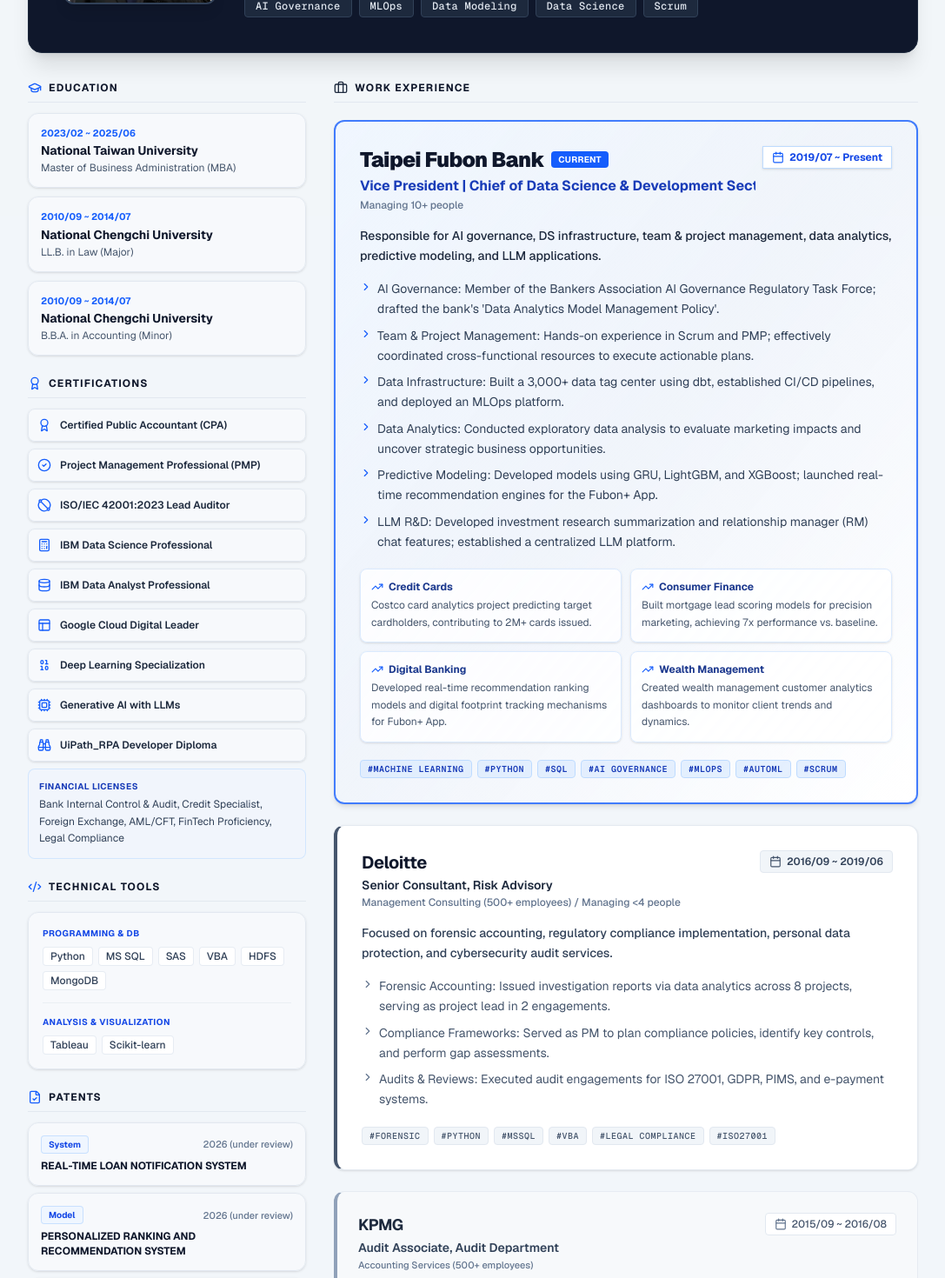
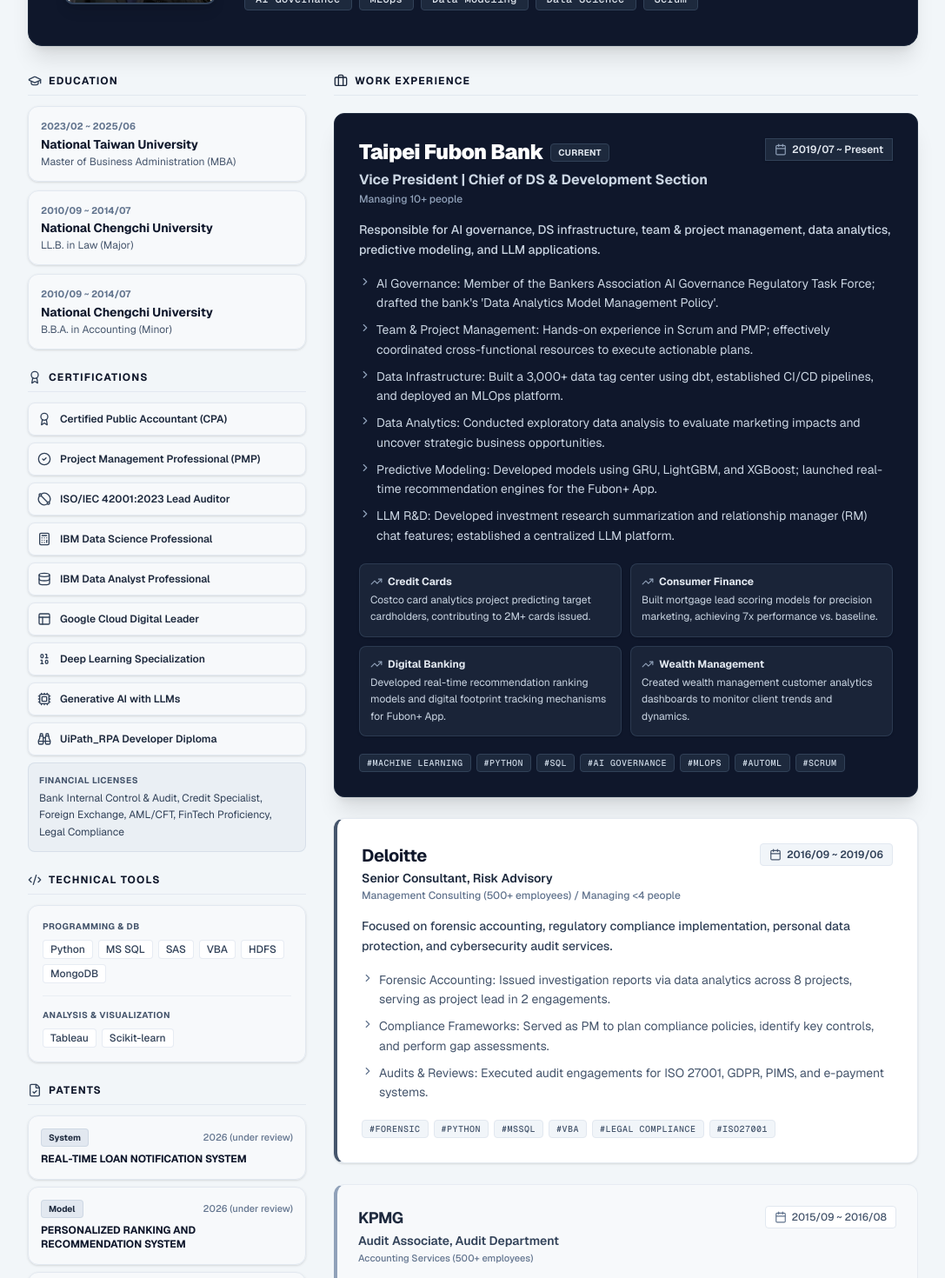
Before and after one commit to AlbertJLiu/resume_albert_eng, a Next.js app: page / in a window 1280 px wide. Shown: the part 260-1730 px from the top of the page at 87% size, without its empty margins (96-1183 px from the left). Built offline with nearby package versions, Linux system fonts and the light colour scheme.

Commit message:
update color version 14

```diff
--- a/app/page.js
+++ b/app/page.js
@@ -64,11 +64,11 @@
     }
   ];
 
-  // Work Experience Data
+  // Work Experience Data (縮短職稱文字防尷尬換行)
   const experiences = [
     {
       company: "Taipei Fubon Bank",
-      role: "Vice President | Chief of Data Science & Development Section",
+      role: "Vice President | Chief of DS & Development Section",
       period: "2019/07 ~ Present",
       location: "Daan Dist., Taipei City",
       size: "Managing 10+ people",
@@ -118,24 +118,24 @@
     }
   ];
 
-  // 證照 Icon 統一採用高質感藍色
+  // Icon 採用低調沉穩的深鋼灰色 (slate-700)
   const certificates = [
-    { title: "Certified Public Accountant (CPA)", icon: <Award className="w-4 h-4 text-blue-600" /> },
-    { title: "Project Management Professional (PMP)", icon: <CheckCircle2 className="w-4 h-4 text-blue-600" /> },
-    { title: "ISO/IEC 42001:2023 Lead Auditor", icon: <Diameter className="w-4 h-4 text-blue-600" /> },
-    { title: "IBM Data Science Professional", icon: <Calculator className="w-4 h-4 text-blue-600" /> },
-    { title: "IBM Data Analyst Professional", icon: <Database className="w-4 h-4 text-blue-600" /> },
-    { title: "Google Cloud Digital Leader", icon: <Layout className="w-4 h-4 text-blue-600" /> },
-    { title: "Deep Learning Specialization", icon: <Binary className="w-4 h-4 text-blue-600" /> },
-    { title: "Generative AI with LLMs", icon: <Cpu className="w-4 h-4 text-blue-600" /> },
-    { title: "UiPath_RPA Developer Diploma", icon: <Binoculars className="w-4 h-4 text-blue-600" /> }
+    { title: "Certified Public Accountant (CPA)", icon: <Award className="w-4 h-4 text-slate-700" /> },
+    { title: "Project Management Professional (PMP)", icon: <CheckCircle2 className="w-4 h-4 text-slate-700" /> },
+    { title: "ISO/IEC 42001:2023 Lead Auditor", icon: <Diameter className="w-4 h-4 text-slate-700" /> },
+    { title: "IBM Data Science Professional", icon: <Calculator className="w-4 h-4 text-slate-700" /> },
+    { title: "IBM Data Analyst Professional", icon: <Database className="w-4 h-4 text-slate-700" /> },
+    { title: "Google Cloud Digital Leader", icon: <Layout className="w-4 h-4 text-slate-700" /> },
+    { title: "Deep Learning Specialization", icon: <Binary className="w-4 h-4 text-slate-700" /> },
+    { title: "Generative AI with LLMs", icon: <Cpu className="w-4 h-4 text-slate-700" /> },
+    { title: "UiPath_RPA Developer Diploma", icon: <Binoculars className="w-4 h-4 text-slate-700" /> }
   ];
 
   return (
     <div className="min-h-screen bg-slate-100/90 py-12 px-4 md:px-8 font-sans text-slate-800 antialiased selection:bg-slate-900 selection:text-white">
       <div className="max-w-5xl mx-auto">
 
-        {/* 個人資料 Header: 深色高階 Banner */}
+        {/* 個人資料 Header: 高階深色 Banner */}
         <header className="bg-slate-900 text-slate-100 rounded-2xl shadow-xl p-6 md:p-10 mb-8 border border-slate-800">
           <div className="flex flex-col md:flex-row items-center md:items-start gap-8">
             {/* Profile Image Container */}
@@ -155,12 +155,10 @@
               <div className="mb-3">
                 <h1 className="text-3xl md:text-4xl font-black text-white tracking-tight">Albert Liu</h1>
 
-                {/* 避免自動換行：whitespace-nowrap + overflow-x-auto */}
-                <div className="overflow-x-auto no-scrollbar py-1">
-                  <p className="text-base md:text-lg text-slate-300 font-bold tracking-tight leading-snug whitespace-nowrap">
-                    Data Science Section Manager | Data Analytics | AI Governance | Strategic Planning | Project Management
+                {/* 縮小字體並適度精簡文字，確保不尷尬斷行 */}
+                <p className="text-xs sm:text-sm text-slate-300 font-semibold tracking-tight mt-1 leading-normal">
+                  Data Science Section Manager | Data Analytics | AI Governance | PM & Strategy
                 </p>
-                </div>
               </div>
 
               <div className="grid grid-cols-1 sm:grid-cols-2 gap-2 mt-5 text-xs md:text-sm text-slate-300 font-medium">
@@ -190,21 +188,21 @@
           </div>
         </header>
 
-        {/* 原本的雙欄架構 (1/3 左側欄 + 2/3 右側欄) */}
+        {/* 雙欄架構 (1/3 左側欄 + 2/3 右側欄) */}
         <div className="grid grid-cols-1 lg:grid-cols-3 gap-8">
 
-          {/* 左側欄位 (1/3 寬度): 方框採用 bg-slate-50/90 淺灰底，搭配藍色 Icon */}
+          {/* 左側欄位 (1/3 寬度): 柔和淺灰底卡片 + 深鋼灰 Icon */}
           <div className="lg:col-span-1 space-y-6">
 
             {/* Education */}
             <section>
               <h2 className="text-xs font-bold uppercase tracking-widest text-slate-900 mb-3 flex items-center border-b border-slate-200 pb-2">
-                <GraduationCap className="w-4 h-4 mr-2 text-blue-600" /> Education
+                <GraduationCap className="w-4 h-4 mr-2 text-slate-700" /> Education
               </h2>
               <div className="space-y-2.5">
                 {education.map((edu, i) => (
-                  <div key={i} className="p-3.5 rounded-xl border border-slate-200 bg-slate-50/90 shadow-sm hover:border-blue-300 transition-colors">
-                    <p className="text-[11px] font-bold text-blue-600 mb-0.5">{edu.period}</p>
+                  <div key={i} className="p-3.5 rounded-xl border border-slate-200 bg-slate-50/90 shadow-sm hover:border-slate-300 transition-colors">
+                    <p className="text-[11px] font-bold text-slate-500 mb-0.5">{edu.period}</p>
                     <h3 className="font-bold text-slate-900 text-xs md:text-sm">{edu.school}</h3>
                     <p className="text-xs text-slate-600 mt-0.5">{edu.degree}</p>
                   </div>
@@ -215,17 +213,17 @@
             {/* Certifications */}
             <section>
               <h2 className="text-xs font-bold uppercase tracking-widest text-slate-900 mb-3 flex items-center border-b border-slate-200 pb-2">
-                <Award className="w-4 h-4 mr-2 text-blue-600" /> Certifications
+                <Award className="w-4 h-4 mr-2 text-slate-700" /> Certifications
               </h2>
               <div className="space-y-2">
                 {certificates.map((cert, i) => (
-                  <div key={i} className="flex items-center p-2.5 bg-slate-50/90 rounded-lg border border-slate-200 shadow-sm hover:border-blue-300 transition-colors">
+                  <div key={i} className="flex items-center p-2.5 bg-slate-50/90 rounded-lg border border-slate-200 shadow-sm hover:border-slate-300 transition-colors">
                     {cert.icon}
                     <span className="ml-2.5 text-xs font-semibold text-slate-800">{cert.title}</span>
                   </div>
                 ))}
-                <div className="p-3 bg-blue-50/40 rounded-lg border border-blue-200/60">
-                  <p className="text-[10px] text-blue-800 font-bold uppercase tracking-wider mb-1">Financial Licenses</p>
+                <div className="p-3 bg-slate-200/50 rounded-lg border border-slate-300/60">
+                  <p className="text-[10px] text-slate-600 font-bold uppercase tracking-wider mb-1">Financial Licenses</p>
                   <p className="text-xs text-slate-700 leading-relaxed">Bank Internal Control & Audit, Credit Specialist, Foreign Exchange, AML/CFT, FinTech Proficiency, Legal Compliance</p>
                 </div>
               </div>
@@ -234,11 +232,11 @@
             {/* Technical Tools */}
             <section>
               <h2 className="text-xs font-bold uppercase tracking-widest text-slate-900 mb-3 flex items-center border-b border-slate-200 pb-2">
-                <Code2 className="w-4 h-4 mr-2 text-blue-600" /> Technical Tools
+                <Code2 className="w-4 h-4 mr-2 text-slate-700" /> Technical Tools
               </h2>
               <div className="bg-slate-50/90 p-4 rounded-xl border border-slate-200 shadow-sm space-y-3.5">
                 <div>
-                  <p className="text-[10px] font-bold text-blue-700 uppercase mb-2 tracking-wider">Programming & DB</p>
+                  <p className="text-[10px] font-bold text-slate-600 uppercase mb-2 tracking-wider">Programming & DB</p>
                   <div className="flex flex-wrap gap-1.5">
                     {["Python", "MS SQL", "SAS", "VBA", "HDFS", "MongoDB"].map(t => (
                       <span key={t} className="px-2 py-0.5 bg-white border border-slate-200/80 rounded text-xs font-medium text-slate-700">{t}</span>
@@ -247,7 +245,7 @@
                 </div>
                 <hr className="border-slate-200/60" />
                 <div>
-                  <p className="text-[10px] font-bold text-blue-700 uppercase mb-2 tracking-wider">Analysis & Visualization</p>
+                  <p className="text-[10px] font-bold text-slate-600 uppercase mb-2 tracking-wider">Analysis & Visualization</p>
                   <div className="flex flex-wrap gap-1.5">
                     {["Tableau", "Scikit-learn"].map(t => (
                       <span key={t} className="px-2 py-0.5 bg-white border border-slate-200/80 rounded text-xs font-medium text-slate-700">{t}</span>
@@ -260,13 +258,13 @@
             {/* Patents Section */}
             <section>
               <h2 className="text-xs font-bold uppercase tracking-widest text-slate-900 mb-3 flex items-center border-b border-slate-200 pb-2">
-                <FileCheck className="w-4 h-4 mr-2 text-blue-600" /> Patents
+                <FileCheck className="w-4 h-4 mr-2 text-slate-700" /> Patents
               </h2>
               <div className="space-y-2">
                 {patents.map((item, i) => (
-                  <div key={i} className="bg-slate-50/90 p-3.5 rounded-xl border border-slate-200 shadow-sm hover:border-blue-300 transition-colors">
+                  <div key={i} className="bg-slate-50/90 p-3.5 rounded-xl border border-slate-200 shadow-sm hover:border-slate-300 transition-colors">
                     <div className="flex items-center justify-between mb-1.5">
-                      <span className="text-[10px] font-bold bg-blue-50 text-blue-700 px-2 py-0.5 rounded border border-blue-200/80">
+                      <span className="text-[10px] font-bold bg-slate-200 text-slate-800 px-2 py-0.5 rounded border border-slate-300/80">
                         {item.type}
                       </span>
                       <span className="text-[11px] text-slate-500 font-medium">{item.year}</span>
@@ -295,37 +293,34 @@
                   return (
                     <div key={idx} className="relative">
 
-                      {/* 1. 現任經歷 (Taipei Fubon Bank): 藍紫微漸層 + 藍實線 Accent */}
+                      {/* 1. 現任經歷 (Taipei Fubon Bank): 沉穩鈦灰黑主管卡片 (突出重要性且避開亮藍) */}
                       {isLatest && (
-                        <div className="bg-gradient-to-br from-blue-50/90 via-indigo-50/30 to-white p-6 md:p-7 rounded-xl border-2 border-blue-600/80 shadow-md">
+                        <div className="bg-slate-900 text-slate-100 p-6 md:p-7 rounded-xl border border-slate-800 shadow-xl">
                           <div className="flex flex-col md:flex-row justify-between items-start gap-2 mb-4">
                             <div className="min-w-0 flex-1">
                               <div className="flex items-center gap-2">
-                                <h3 className="text-xl md:text-2xl font-black text-slate-900 tracking-tight">{exp.company}</h3>
-                                <span className="bg-blue-600 text-white text-[10px] font-bold px-2 py-0.5 rounded tracking-wide shrink-0">CURRENT</span>
+                                <h3 className="text-xl md:text-2xl font-black text-white tracking-tight">{exp.company}</h3>
+                                <span className="bg-slate-800 text-slate-200 text-[10px] font-bold px-2 py-0.5 rounded border border-slate-700 tracking-wide shrink-0">CURRENT</span>
                               </div>
 
-                              {/* 避免職稱自動換行：whitespace-nowrap + overflow-x-auto */}
-                              <div className="overflow-x-auto no-scrollbar max-w-full">
-                                <p className="text-blue-800 font-bold text-sm md:text-base mt-0.5 whitespace-nowrap">
+                              <p className="text-slate-300 font-bold text-xs sm:text-sm md:text-base mt-1">
                                 {exp.role}
                               </p>
+
+                              <p className="text-xs text-slate-400 font-medium mt-0.5">{exp.size}</p>
                             </div>
 
-                              <p className="text-xs text-slate-500 font-medium mt-0.5">{exp.size}</p>
-                            </div>
-
-                            <div className="px-2.5 py-1 bg-white text-blue-700 text-xs font-bold flex items-center whitespace-nowrap shrink-0 border border-blue-200 shadow-sm">
-                              <Calendar className="w-3.5 h-3.5 mr-1.5 shrink-0 text-blue-600" /> {exp.period}
+                            <div className="px-2.5 py-1 bg-slate-800 text-slate-200 text-xs font-semibold flex items-center whitespace-nowrap shrink-0 border border-slate-700 shadow-sm">
+                              <Calendar className="w-3.5 h-3.5 mr-1.5 shrink-0 text-slate-400" /> {exp.period}
                             </div>
                           </div>
 
-                          <p className="text-slate-800 text-xs md:text-sm font-medium mb-4 leading-relaxed">{exp.description}</p>
+                          <p className="text-slate-300 text-xs md:text-sm font-medium mb-4 leading-relaxed">{exp.description}</p>
 
                           <ul className="space-y-2 mb-5">
                             {exp.details.map((detail, dIdx) => (
-                              <li key={dIdx} className="flex text-xs md:text-sm text-slate-700 leading-relaxed">
-                                <ChevronRight className="w-3.5 h-3.5 text-blue-600 mr-1.5 shrink-0 mt-0.5" />
+                              <li key={dIdx} className="flex text-xs md:text-sm text-slate-300 leading-relaxed">
+                                <ChevronRight className="w-3.5 h-3.5 text-slate-400 mr-1.5 shrink-0 mt-0.5" />
                                 <span>{detail}</span>
                               </li>
                             ))}
@@ -334,11 +329,11 @@
                           {exp.projects && (
                             <div className="grid grid-cols-1 md:grid-cols-2 gap-2.5 mb-5">
                               {exp.projects.map((proj, pIdx) => (
-                                <div key={pIdx} className="bg-white/80 p-3 rounded-lg border border-blue-100 shadow-sm">
-                                  <p className="font-bold text-blue-900 text-xs flex items-center">
-                                    <TrendingUp className="w-3.5 h-3.5 mr-1.5 text-blue-600" /> {proj.name}
+                                <div key={pIdx} className="bg-slate-800/80 p-3 rounded-lg border border-slate-700/80 shadow-sm">
+                                  <p className="font-bold text-slate-200 text-xs flex items-center">
+                                    <TrendingUp className="w-3.5 h-3.5 mr-1.5 text-slate-400" /> {proj.name}
                                   </p>
-                                  <p className="text-xs text-slate-600 mt-1 leading-relaxed">{proj.desc}</p>
+                                  <p className="text-xs text-slate-300 mt-1 leading-relaxed">{proj.desc}</p>
                                 </div>
                               ))}
                             </div>
@@ -346,7 +341,7 @@
 
                           <div className="flex flex-wrap gap-1.5">
                             {exp.tags.map(tag => (
-                              <span key={tag} className="text-[10px] bg-blue-100/70 text-blue-800 px-2 py-0.5 rounded font-mono font-semibold uppercase tracking-wider border border-blue-200">
+                              <span key={tag} className="text-[10px] bg-slate-800 text-slate-300 px-2 py-0.5 rounded font-mono font-medium uppercase tracking-wider border border-slate-700">
                                 #{tag}
                               </span>
                             ))}
@@ -354,19 +349,16 @@
                         </div>
                       )}
 
-                      {/* 2. 第二階段經歷 (Deloitte): 白底 + 鋼灰 Accent 邊條 */}
+                      {/* 2. 第二階段經歷 (Deloitte): 清爽白底 + 鋼灰側條 */}
                       {isSecond && (
                         <div className="bg-white p-6 md:p-7 rounded-xl border border-slate-200/90 border-l-4 border-l-slate-600 shadow-sm">
                           <div className="flex flex-col md:flex-row justify-between items-start gap-2 mb-4">
                             <div className="min-w-0 flex-1">
                               <h3 className="text-xl font-bold text-slate-900 tracking-tight">{exp.company}</h3>
 
-                              {/* 避免職稱自動換行 */}
-                              <div className="overflow-x-auto no-scrollbar max-w-full">
-                                <p className="text-slate-800 font-semibold text-sm mt-0.5 whitespace-nowrap">
+                              <p className="text-slate-800 font-semibold text-xs sm:text-sm mt-0.5">
                                 {exp.role}
                               </p>
-                              </div>
 
                               <p className="text-xs text-slate-500 font-medium mt-0.5">{exp.size}</p>
                             </div>
@@ -397,19 +389,16 @@
                         </div>
                       )}
 
-                      {/* 3. 早期經歷 (KPMG): 微灰輕柔底色 + 淺灰邊條 */}
+                      {/* 3. 早期經歷 (KPMG): 微灰底色 + 淺灰側條 */}
                       {!isLatest && !isSecond && (
                         <div className="bg-slate-50/80 p-5 md:p-6 rounded-xl border border-slate-200/80 border-l-4 border-l-slate-400">
                           <div className="flex flex-col md:flex-row justify-between items-start gap-2 mb-3">
                             <div className="min-w-0 flex-1">
                               <h3 className="text-lg font-bold text-slate-800 tracking-tight">{exp.company}</h3>
 
-                              {/* 避免職稱自動換行 */}
-                              <div className="overflow-x-auto no-scrollbar max-w-full">
-                                <p className="text-slate-700 font-semibold text-xs md:text-sm mt-0.5 whitespace-nowrap">
+                              <p className="text-slate-700 font-semibold text-xs sm:text-sm mt-0.5">
                                 {exp.role}
                               </p>
-                              </div>
 
                               <p className="text-[11px] text-slate-500 font-medium mt-0.5">{exp.size}</p>
                             </div>
```
Lines whose indentation alone changed are shown as unchanged.
